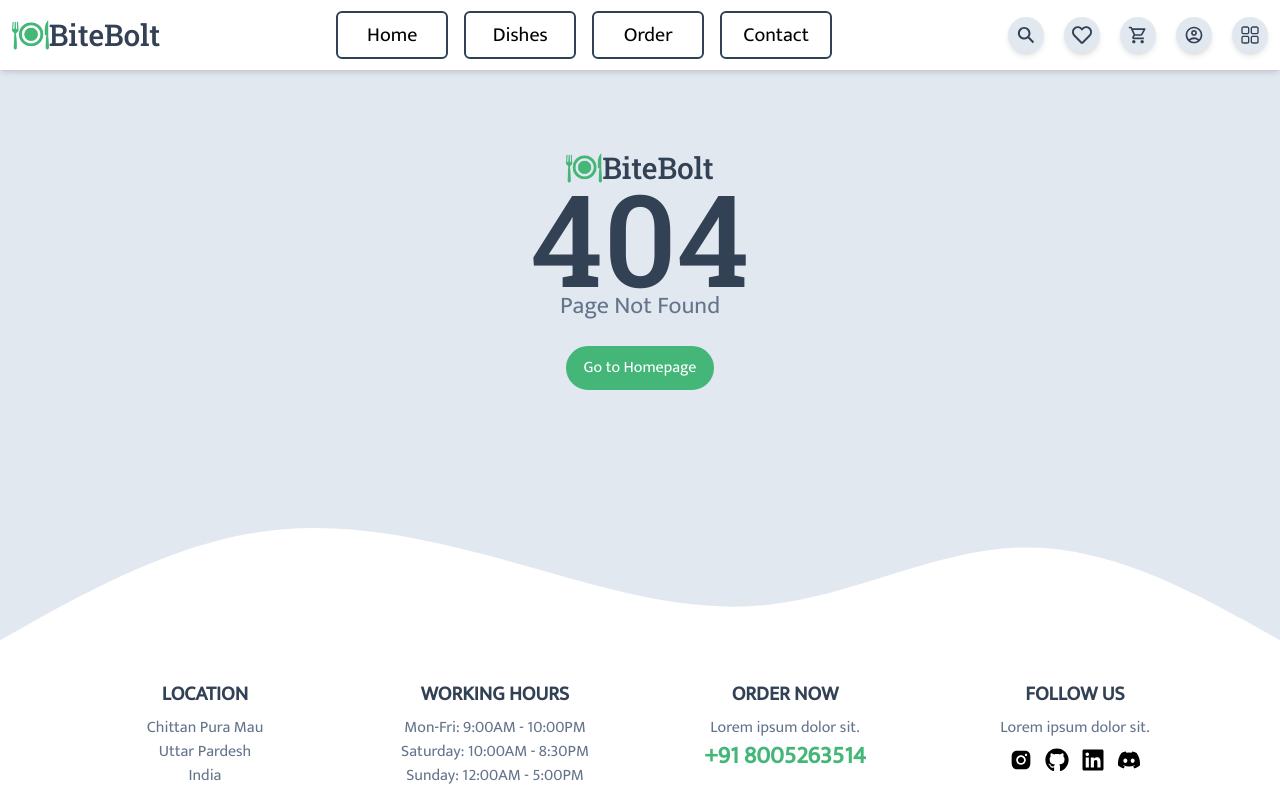
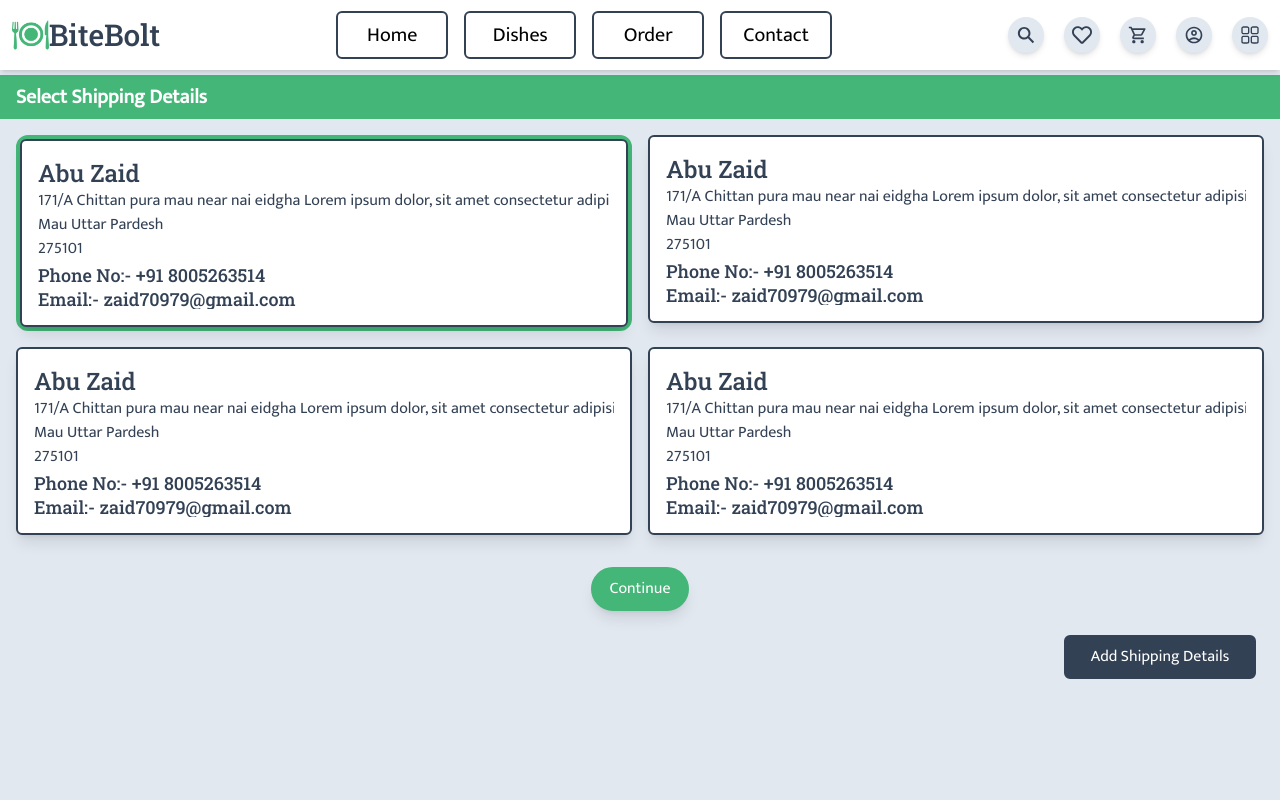
Before and after one commit to AbuZaid55/BiteBolt, a Next.js app in the folder frontend/: page /shipping in a window 1280 px wide. Before the commit this address had no page. Shown: the top 800 px of the page. Built offline with nearby package versions, Linux system fonts and the light colour scheme.

Commit message:
frontend: shipping page

```diff
--- a/frontend/src/app/profile/page.tsx
+++ b/frontend/src/app/profile/page.tsx
@@ -36,6 +36,7 @@ const page = () => {
                     <Link href="/orders" className=' w-36 mx-2 bg-slate-700 text-white py-1 sm:py-2 rounded-md flex items-center justify-center mt-2 border-2 border-slate-700  hover:text-slate-700 hover:bg-[#3341551f] transition-all duration-300 ease-in-out'>My Orders</Link>
                     <Link href="/sendlink" className=' w-36 mx-2 bg-slate-700 text-white py-1 sm:py-2 rounded-md flex items-center justify-center mt-2 border-2 border-slate-700  hover:text-slate-700 hover:bg-[#3341551f] transition-all duration-300 ease-in-out'>Change Password</Link>
                 </div>
+                <button className=' w-36 mx-2 bg-slate-700 text-white py-1 sm:py-2 rounded-md flex items-center justify-center mt-2 border-2 border-slate-700  hover:text-slate-700 hover:bg-[#3341551f] transition-all duration-300 ease-in-out'>Log Out</button>
             </div>
             <div className={` ${(showNameForm)?"flex":"hidden"} fixed top-0 left-0 w-[100%] h-[100vh] bg-[#0000008d] overflow-hidden items-center justify-center`}>
                 <div className='flex flex-col w-96 shadow-2xl p-4 bg-white rounded'>
@@ -52,7 +53,7 @@ const page = () => {
                 <AddressCard/>
                 <AddressCard/>
             </div>
-            <div className=' flex items-center justify-end pr-4'><button onClick={()=>{setShowAddressForm(!showAddressForm)}} className=' w-36 mx-2 bg-slate-700 text-white py-1 sm:py-2 rounded-md flex items-center justify-center mt-2 border-2 border-slate-700  hover:text-slate-700 hover:bg-[#3341551f] transition-all duration-300 ease-in-out'>Add Address</button></div>
+            <div className=' flex items-center justify-end pr-4'><button onClick={()=>{setShowAddressForm(!showAddressForm)}} className=' w-48 mx-2 bg-slate-700 text-white py-1 sm:py-2 rounded-md flex items-center justify-center mt-2 border-2 border-slate-700  hover:text-slate-700 hover:bg-[#3341551f] transition-all duration-300 ease-in-out'>Add Shipping Details</button></div>
             <div className={`${(showAddressForm) ? 'flex' : 'hidden'} items-center justify-center w-full`}>
             <div className='flex justify-center flex-col w-full'>
               <h1 className=' bg-main-800 text-white font-semibold text-xl py-2 px-4 my-5'>Add Shipping Details</h1>
@@ -69,7 +70,7 @@ const page = () => {
               <label className='text-lg px-4 font-semibold text-main-800 mt-2' htmlFor="state">State</label>
               <input className='border-b border-main-800 py-1 bg-slate-200 outline-none px-4' name='state' placeholder='Enter State' type="text" id='state'  />
               <label className='text-lg px-4 font-semibold text-main-800 mt-2' htmlFor="phoneNo">Phone No</label>
-              <input className='border-b border-main-800 py-1 bg-slate-200 outline-none' name='phoneNo' placeholder='Enter Phone No' type="number" id='phoneNo'  />
+              <input className='border-b border-main-800 py-1 bg-slate-200 outline-none px-4' name='phoneNo' placeholder='Enter Phone No' type="number" id='phoneNo'  />
               <button className=' bg-main-800 text-white text-xl font-semibold py-2 mt-4 hover:text-main-800 hover:bg-[#44b67721] border-2 border-main-800 transition-all duration-300 ease-in-out' >Submit</button>
             </div>
           </div>
--- /dev/null
+++ b/frontend/src/app/shipping/page.tsx
@@ -0,0 +1,46 @@
+"use client"
+import React, { useState } from 'react'
+import AddressCard from '../components/AddressCard'
+
+const page = () => {
+    const [address, setAddress] = useState([1, 2, 3, 4])
+    const [selected, setSelected] = useState(0)
+    const [showAddressForm, setShowAddressForm] = useState(false)
+    return (
+        <div className='pb-[350px] mb-[-350px] bg-slate-200 pt-[75px]'>
+            <h1 className=' bg-main-800 text-white font-semibold text-xl py-2 px-4'>Select Shipping Details</h1>
+            <div className='grid grid-cols-1 sm:grid-cols-2 p-4 gap-4'>
+                {address.map((value: number, i: number) => {
+                    return <span key={i} onClick={() => { setSelected(i) }} className={`${(selected === i) ? " border-4" : ""} cursor-pointer border-main-800 rounded-xl`}><AddressCard /></span>
+                })}
+            </div>
+            <div className='flex items-center justify-center'>
+                <button className=" text-center bg-main-800 shadow-lg text-white px-4 py-2 rounded-full my-4 cursor-pointer border-2 border-main-800 hover:text-main-800 hover:bg-[#44b67721] transition-all duration-300 ease-in-out">Continue</button>
+            </div>
+
+            <div className=' flex items-center justify-end pr-4'><button onClick={() => { setShowAddressForm(!showAddressForm) }} className=' w-48 mx-2 bg-slate-700 text-white py-1 sm:py-2 rounded-md flex items-center justify-center mt-2 border-2 border-slate-700  hover:text-slate-700 hover:bg-[#3341551f] transition-all duration-300 ease-in-out'>Add Shipping Details</button></div>
+            <div className={`${(showAddressForm) ? 'flex' : 'hidden'} items-center justify-center w-full`}>
+                <div className='flex justify-center flex-col w-full'>
+                    <h1 className=' bg-main-800 text-white font-semibold text-xl py-2 px-4 my-5'>Add Shipping Details</h1>
+                    <label className='text-lg px-4 font-semibold text-main-800 mt-2' htmlFor="name">Name</label>
+                    <input className='border-b border-main-800 py-1 bg-slate-200 outline-none px-4' name='name' placeholder='Enter your name' type="text" id='name' />
+                    <label className='text-lg px-4 font-semibold text-main-800 mt-2' htmlFor="houseNo">House No</label>
+                    <input className='border-b border-main-800 py-1 bg-slate-200 outline-none px-4' name='houseNo' placeholder='Enter House No' type="text" id='houseNo' />
+                    <label className='text-lg px-4 font-semibold text-main-800 mt-2' htmlFor="address">Address</label>
+                    <input className='border-b border-main-800 py-1 bg-slate-200 outline-none px-4' name='address' placeholder='Enter Address' type="text" id='address' />
+                    <label className='text-lg px-4 font-semibold text-main-800 mt-2' htmlFor="pinCode">Pin Code</label>
+                    <input className='border-b border-main-800 py-1 bg-slate-200 outline-none px-4' name='pinCode' placeholder='Enter Pincode' type="number" id='pinCode' />
+                    <label className='text-lg px-4 font-semibold text-main-800 mt-2' htmlFor="city">City</label>
+                    <input className='border-b border-main-800 py-1 bg-slate-200 outline-none px-4' name='city' placeholder='Enter City' type="text" id='city' />
+                    <label className='text-lg px-4 font-semibold text-main-800 mt-2' htmlFor="state">State</label>
+                    <input className='border-b border-main-800 py-1 bg-slate-200 outline-none px-4' name='state' placeholder='Enter State' type="text" id='state' />
+                    <label className='text-lg px-4 font-semibold text-main-800 mt-2' htmlFor="phoneNo">Phone No</label>
+                    <input className='border-b border-main-800 py-1 bg-slate-200 outline-none px-4' name='phoneNo' placeholder='Enter Phone No' type="number" id='phoneNo' />
+                    <button className=' bg-main-800 text-white text-xl font-semibold py-2 mt-4 hover:text-main-800 hover:bg-[#44b67721] border-2 border-main-800 transition-all duration-300 ease-in-out' >Submit</button>
+                </div>
+            </div>
+        </div>
+    )
+}
+
+export default page
```
